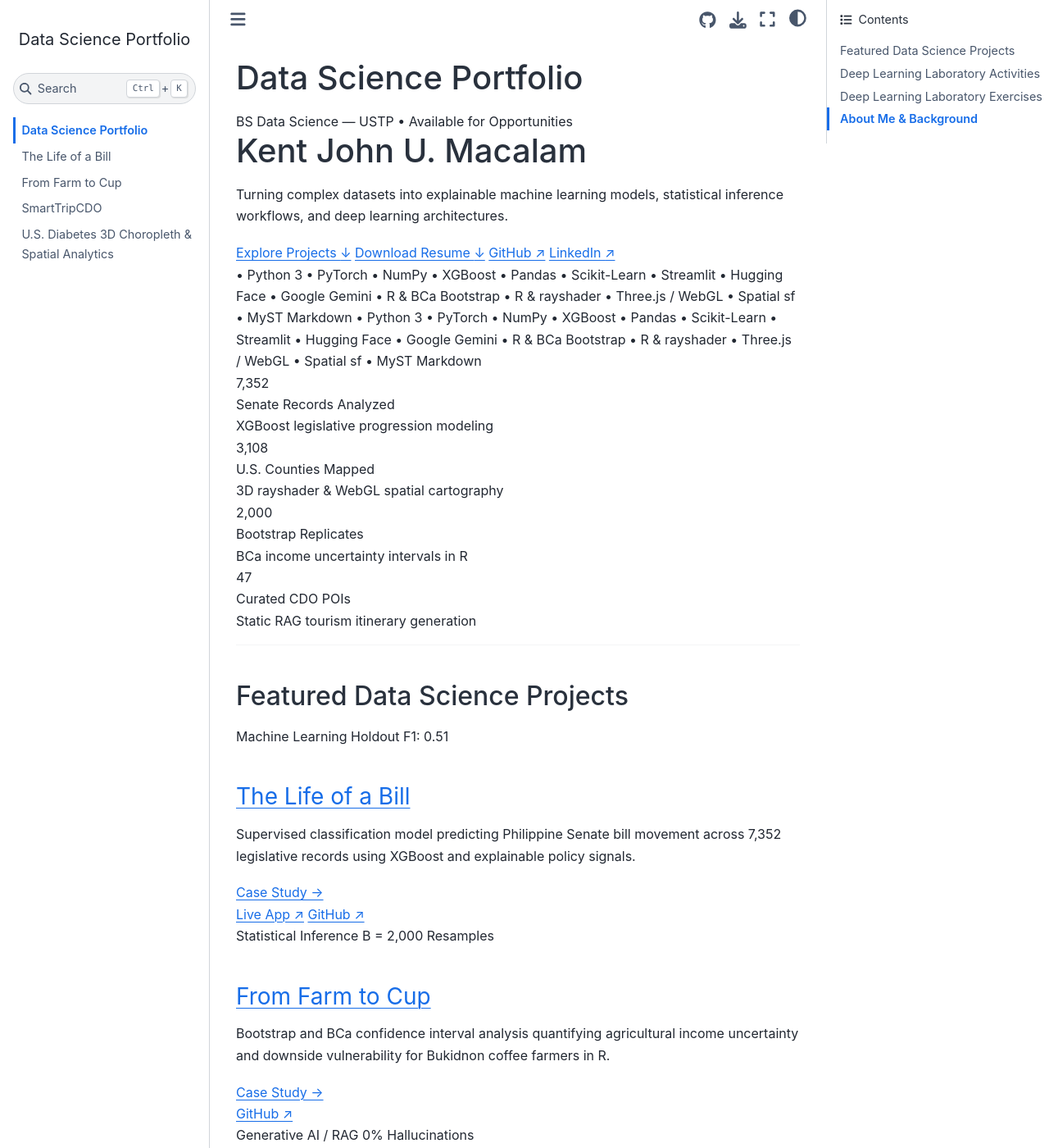
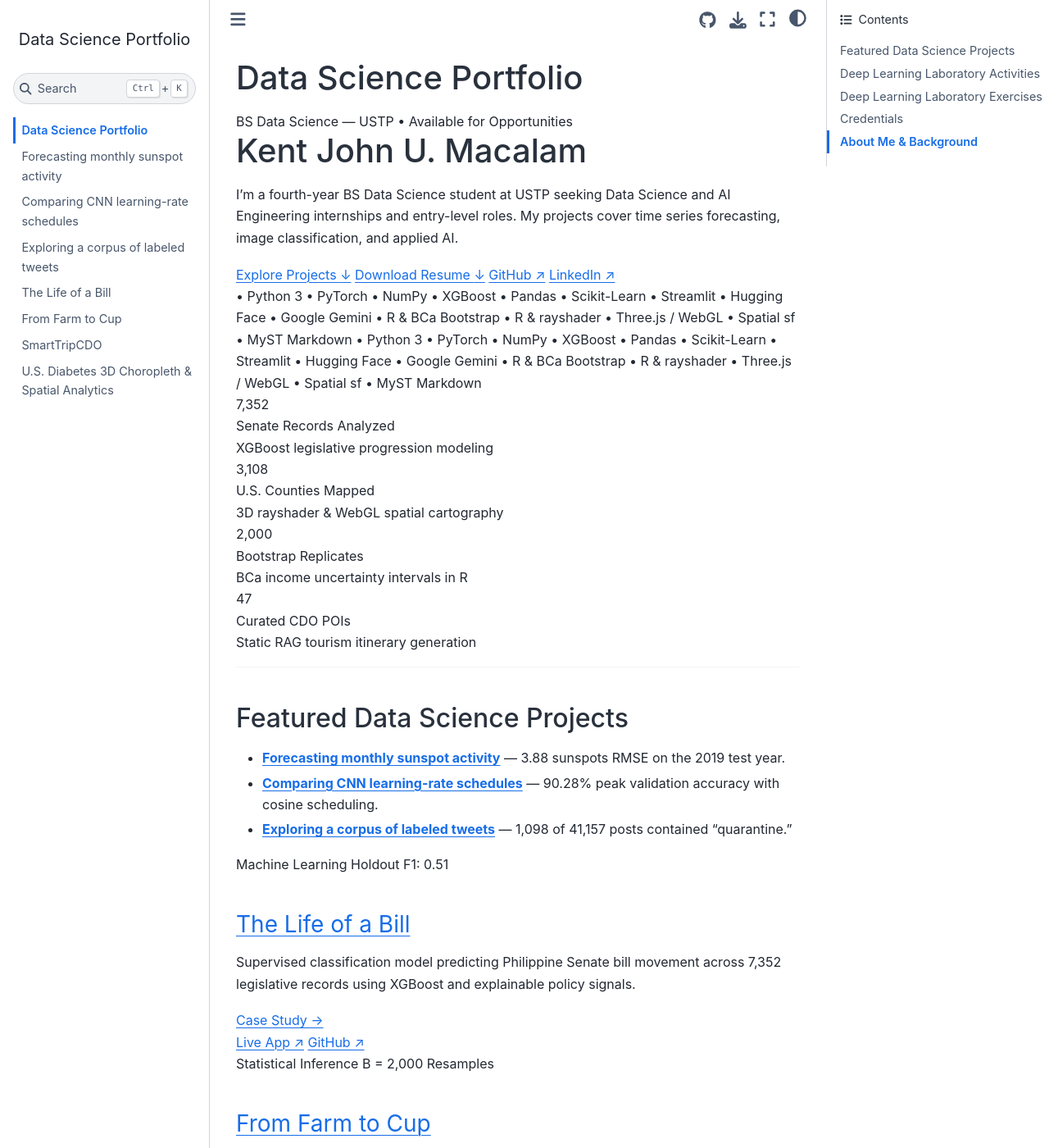
Before and after one commit to Kent0625/My_DS_Portfolio, a Jupyter Book: the page built from intro.md, in a window 1280 px wide and 1400 px high. Shown: the whole window at 82% size. Built offline with Jupyter Book 1.0.4 settings and Sphinx 7.4.7 and the Sphinx Book theme 1.1.4, drawn with Linux system fonts in a browser that asks for light colours; pages that are not in the unit, such as notebooks, are missing from menus; some of the changed text lies outside the part shown.

Commit message:
Document fourth-year forecasting, CNN and text analytics projects

```diff
--- a/_toc.yml
+++ b/_toc.yml
@@ -1,6 +1,9 @@
 format: jb-book
 root: intro
 chapters:
+  - file: projects/sunspot-forecast
+  - file: projects/cnn-schedules
+  - file: projects/tweet-exploration
   - file: projects/01_life_of_a_bill
   - file: projects/02_from_farm_to_cup
   - file: projects/03_smartrip_cdo
--- a/intro.md
+++ b/intro.md
@@ -8,11 +8,11 @@
     </div>
     <h1 class="hero-main-title">Kent John U. Macalam</h1>
     <p class="hero-subhead">
-      Turning complex datasets into explainable machine learning models, statistical inference workflows, and deep learning architectures.
+      I’m a fourth-year BS Data Science student at USTP seeking Data Science and AI Engineering internships and entry-level roles. My projects cover time series forecasting, image classification, and applied AI.
     </p>
     <div class="hero-actions">
       <a class="hero-btn hero-btn-primary" href="#featured-projects">Explore Projects <span class="btn-icon">&darr;</span></a>
-      <a class="hero-btn hero-btn-secondary" href="assets/documents/Kent_John_Macalam_RESUME.pdf" download="Kent_John_Macalam_RESUME.pdf">Download Resume <span class="btn-icon">&darr;</span></a>
+      <a class="hero-btn hero-btn-secondary" href="https://raw.githubusercontent.com/Kent0625/My_DS_Portfolio/main/assets/documents/Kent_John_Macalam_RESUME.pdf" download="Kent_John_Macalam_RESUME.pdf">Download Resume <span class="btn-icon">&darr;</span></a>
       <a class="hero-btn hero-btn-secondary" href="https://github.com/Kent0625" target="_blank" rel="noopener">GitHub <span class="btn-icon">&nearr;</span></a>
       <a class="hero-btn hero-btn-secondary" href="https://www.linkedin.com/in/kent-john-macalam-4229a52b3/" target="_blank" rel="noopener">LinkedIn <span class="btn-icon">&nearr;</span></a>
     </div>
@@ -79,6 +79,10 @@
 
 (featured-projects)=
 ## Featured Data Science Projects
+
+- **[Forecasting monthly sunspot activity](projects/sunspot-forecast.md)** — 3.88 sunspots RMSE on the 2019 test year.
+- **[Comparing CNN learning-rate schedules](projects/cnn-schedules.md)** — 90.28% peak validation accuracy with cosine scheduling.
+- **[Exploring a corpus of labeled tweets](projects/tweet-exploration.md)** — 1,098 of 41,157 posts contained “quarantine.”
 
 <div class="bento-grid">
   <div class="bento-card">
@@ -329,6 +333,17 @@
 
 ---
 
+## Credentials
+
+Google courses completed through Coursera
+
+- [Google AI Essentials](https://www.coursera.org/verify/V1AXD582VSFN) · April 2025
+- [Foundations: Data, Data, Everywhere](https://www.coursera.org/verify/3GDRXG0Z7G8R) · June 2026
+- [Ask Questions to Make Data-Driven Decisions](https://www.coursera.org/verify/U4KBP4TE1L9C) · June 2026
+- [Prepare Data for Exploration](https://www.coursera.org/verify/89XWAWC5TVKT) · June 2026
+
+I also completed Saktong Communicator and Saktong Professional through Ateneo de Zamboanga University’s Learning to Earning Pathways Programme in November 2026.
+
 ## About Me &amp; Background
 
 <div class="profile-card">
@@ -359,7 +374,7 @@
     </div>
     <div class="profile-field">
       <span class="profile-label">Resume</span>
-      <span class="profile-value"><a href="assets/documents/Kent_John_Macalam_RESUME.pdf" download="Kent_John_Macalam_RESUME.pdf">Kent_John_Macalam_RESUME.pdf <span class="profile-arrow">&darr;</span></a></span>
+      <span class="profile-value"><a href="https://raw.githubusercontent.com/Kent0625/My_DS_Portfolio/main/assets/documents/Kent_John_Macalam_RESUME.pdf" download="Kent_John_Macalam_RESUME.pdf">Kent_John_Macalam_RESUME.pdf <span class="profile-arrow">&darr;</span></a></span>
     </div>
   </div>
 </div>
--- a/myst.yml
+++ b/myst.yml
@@ -5,6 +5,11 @@ project:
     - name: "Kent John U. Macalam"
   toc:
     - file: intro.md
+    - title: "Fourth-year coursework"
+      children:
+        - file: projects/sunspot-forecast.md
+        - file: projects/cnn-schedules.md
+        - file: projects/tweet-exploration.md
     - title: "Featured Projects"
       children:
         - file: projects/01_life_of_a_bill.md
```
Also changed, not shown: projects/cnn-schedules.md (added, +13 -0 lines), projects/sunspot-forecast.md (added, +12 -0 lines), projects/tweet-exploration.md (added, +12 -0 lines), 1 other file.
